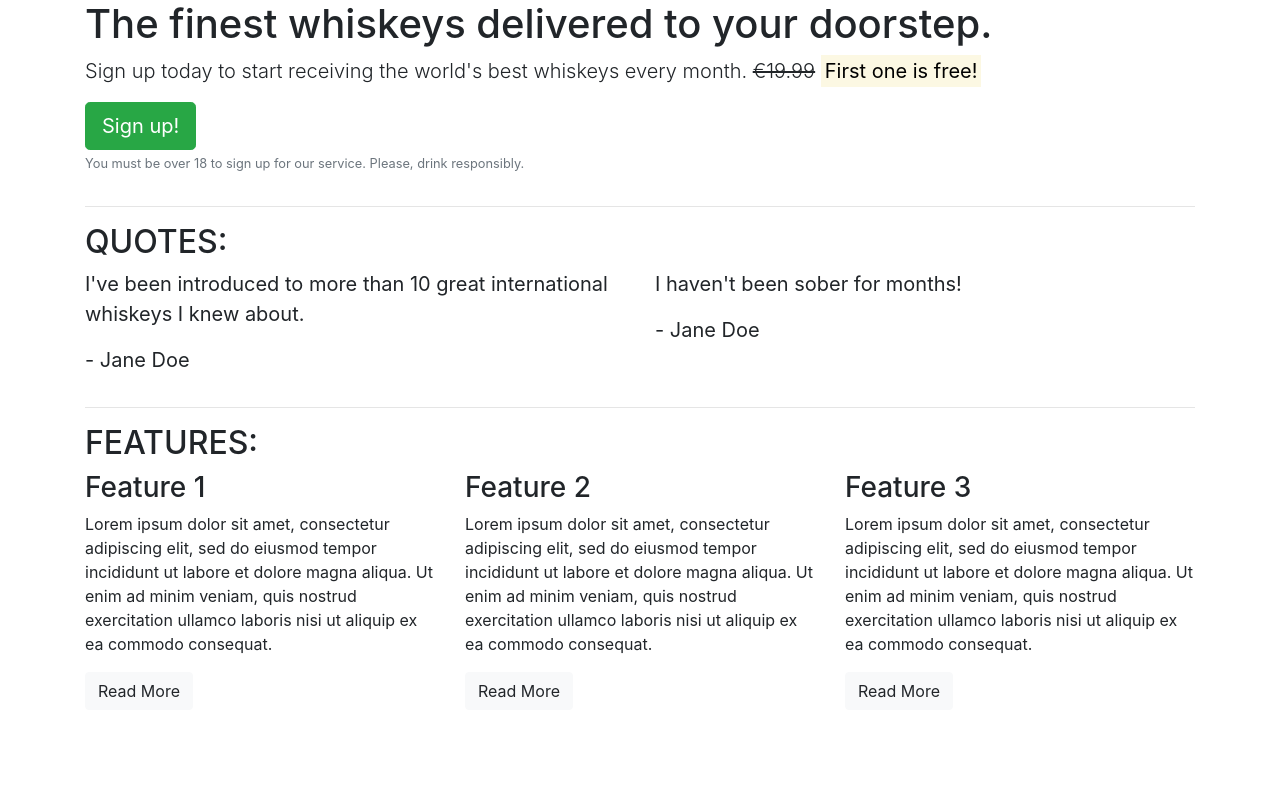
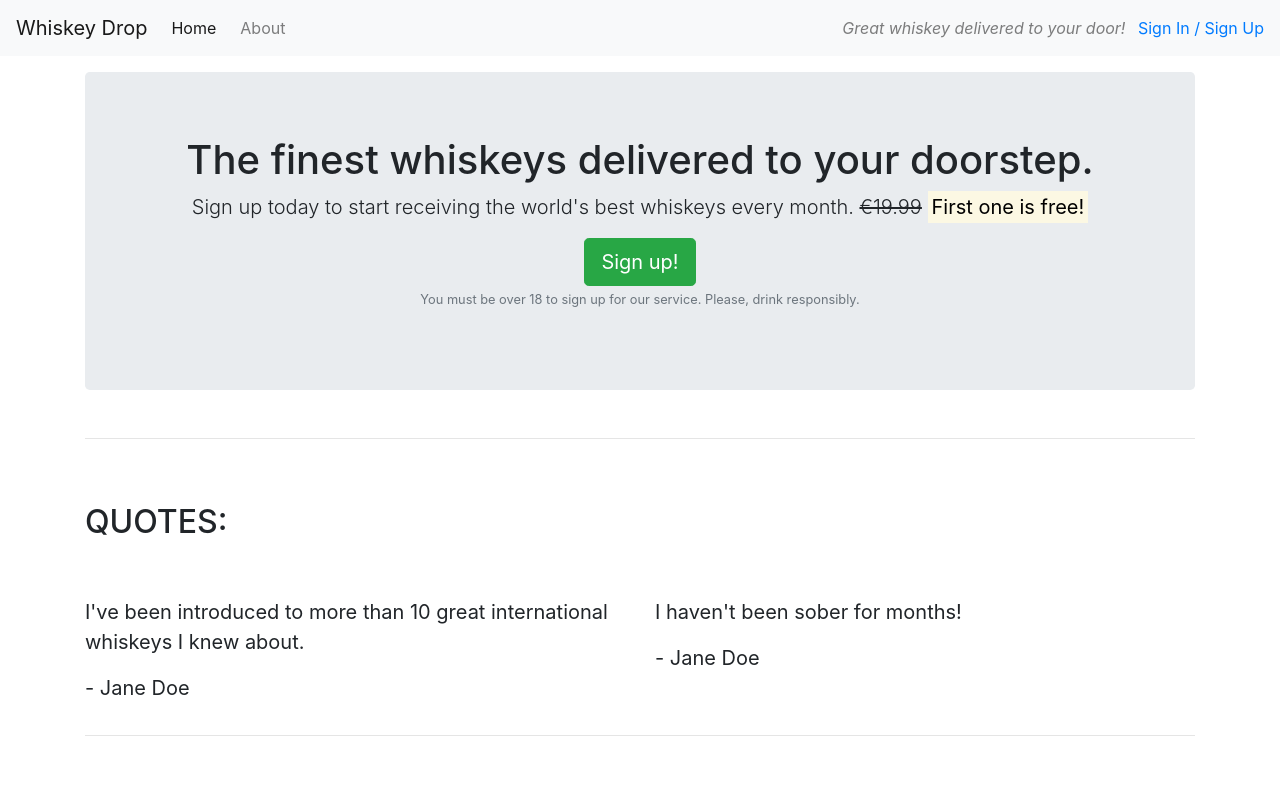
Before and after one commit to Frankie141/Bootstrap-practice, a plain HTML site: page index.html in a window 1280 px wide. Shown: the top 797 px of the page. Drawn offline with nearby package versions, Linux system fonts and the light colour scheme.

Commit message:
Styling for site using bootstrap

```diff
--- a/index.html
+++ b/index.html
@@ -15,14 +15,28 @@
 </head>
 
 <body>
-    <article class="container">
+    <nav class="navbar navbar-light bg-light navbar-expand-sm">
+        <a href="/" class="navbar-brand">Whiskey Drop</a>
+        <ul class="navbar-nav mr-auto">
+            <li class="active nav-item mr-2"><a class="nav-link" href="/">Home</a></li>
+            <li class="nav-item mr-2"><a class="nav-link" href="/about">About</a></li>
+            <li class="nav-item mr-2 d-lock d-sm-none"><a class="nav-link" href="/login">Sign In / Sign Up</a></li>
+        </ul>
+        <div class="d-none d-md-block">
+            <p class="navbar-text my-auto mr-2"><i>Great whiskey delivered to your door!</i></p>
+            <a href="/login">Sign In / Sign Up</a>
+        </div>
+    </nav>
+    <article class="container mt-3">
         <!-- Callout -->
         <div class="row">
             <div class="col-12">
-                <section class="callout">
+                <section class="callout jumbotron text-center">
                     <h1>The finest whiskeys delivered to your doorstep.</h1>
                     <p class="lead">Sign up today to start receiving the world's best whiskeys every month.
-                        <s>€19.99</s> <strong><mark>First one is free!</mark></strong></p>
+                        <s class="d-none d-sm-inline">€19.99</s>
+                        <span class="d-inline d-sm-none"><br></span>
+                        <strong><mark>First one is free!</mark></strong></p>
                     <button class="btn btn-success btn-lg">Sign up!</button>
                     <p class="text-muted"><small>You must be over 18 to sign up for our service. Please, drink
                             responsibly.</small></p>
@@ -35,7 +49,7 @@
         <!-- Quotes -->
         <section class="quotes">
             <div class="row">
-                <div class="col-12">
+                <div class="col-12 my-5">
                     <h2 class="text-uppercase">Quotes:</h2>
                 </div>
             </div>
@@ -61,7 +75,7 @@
         <!-- Features -->
         <section class="features">
             <div class="row">
-                <div class="col-12">
+                <div class="col-12 my-5">
                     <h2 class="text-uppercase">Features:</h2>
                 </div>
             </div>
```
